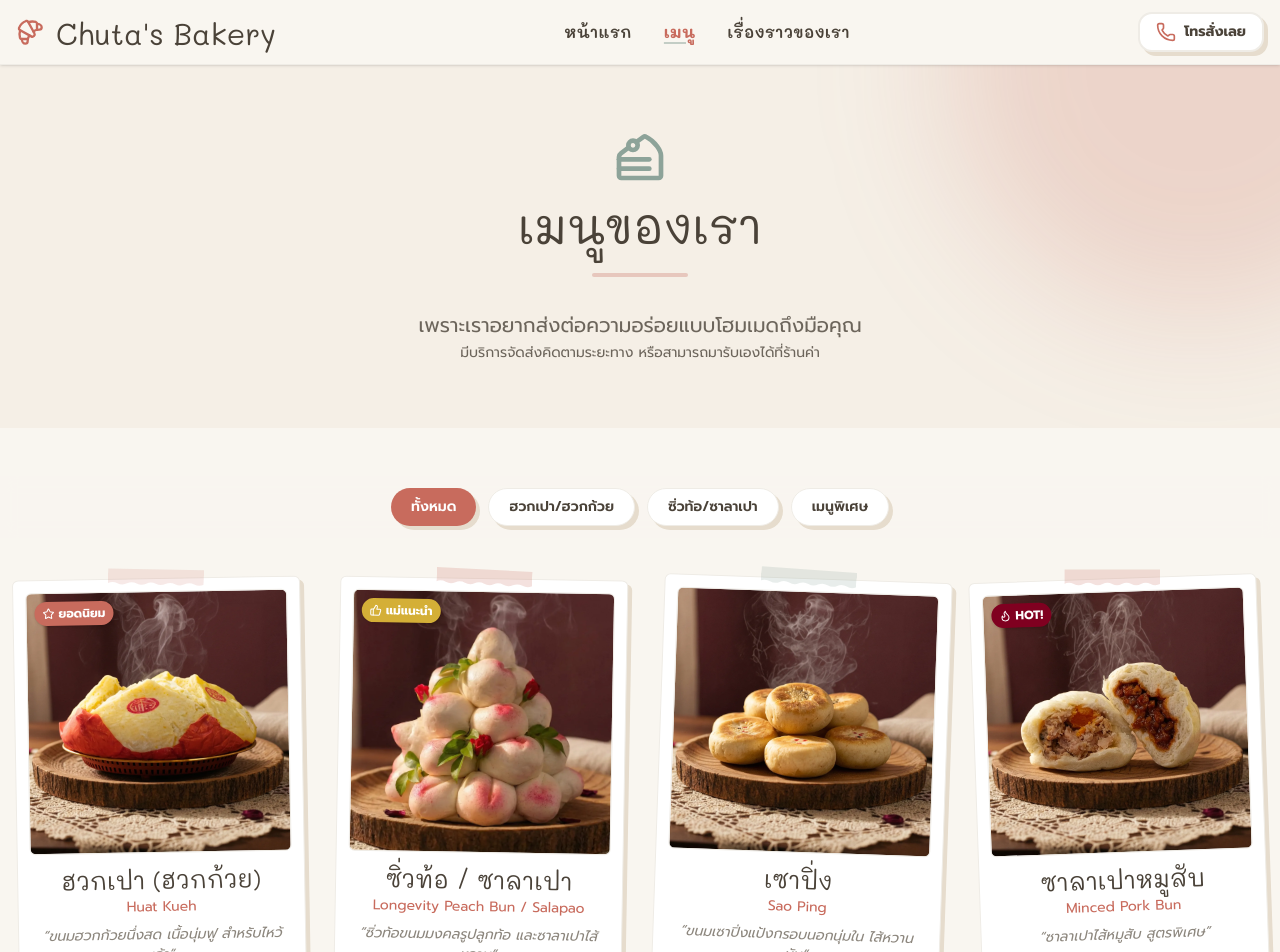
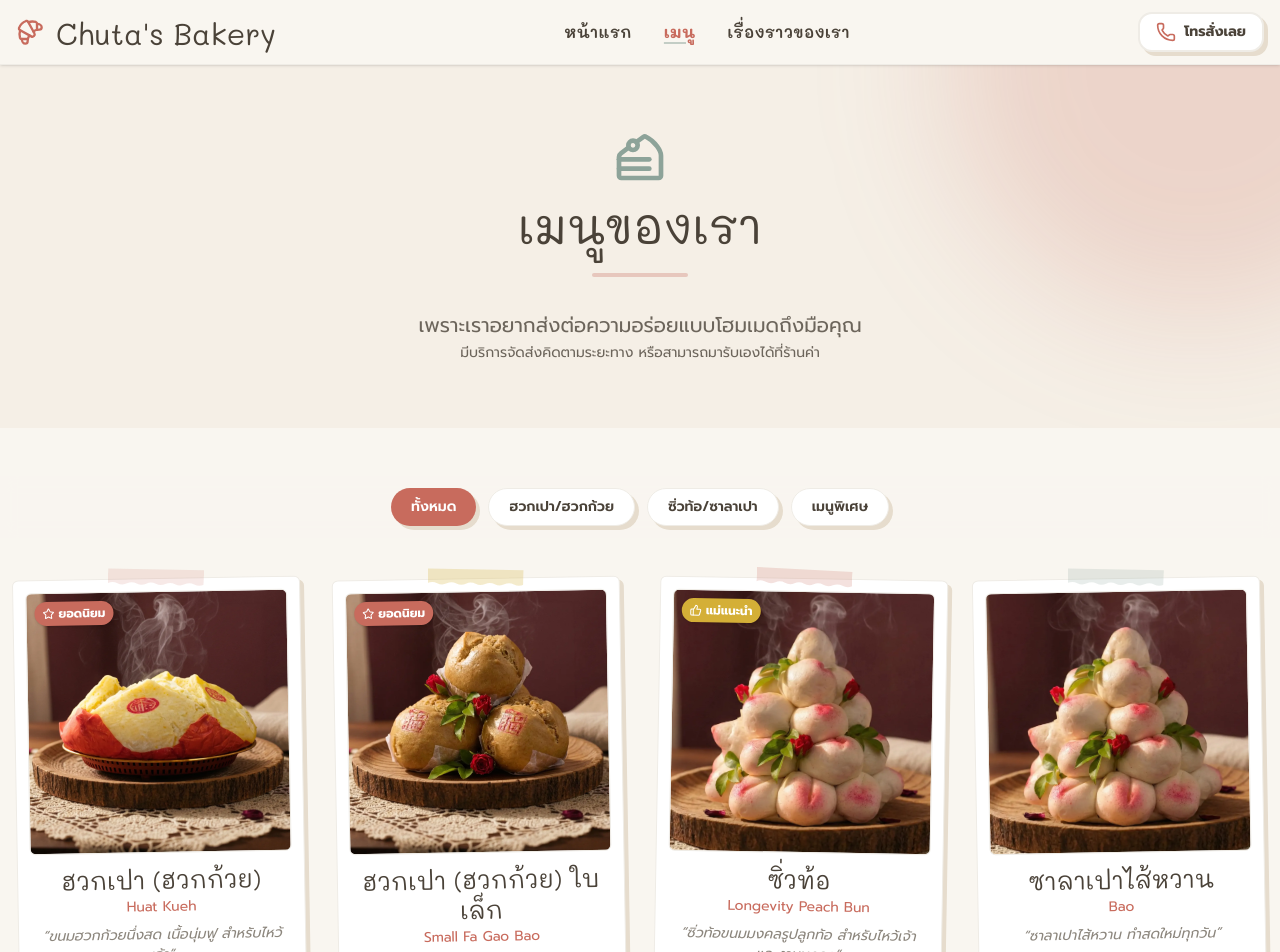
Before and after one commit to satasuk03/chutas-bakery, a Next.js app: page /menu in a window 1280 px wide. Shown: the top 952 px of the page. Built offline with nearby package versions, Linux system fonts and the light colour scheme.

Commit message:
update menu item

```diff
--- a/src/app/layout.tsx
+++ b/src/app/layout.tsx
@@ -53,9 +53,9 @@ export const metadata: Metadata = {
     locale: "th_TH",
     url: SITE_URL,
     siteName: "Chuta's Bakery",
-    title: "Chuta's Bakery — ฮวกเปา ซาลาเปา ขนมไหว้เจ้าโฮมเมด",
+    title: "Chuta's Bakery — ฮวกเปา ซิ่วท้อ ฮวกก้วย ซาลาเปา ขนมไหว้เจ้าโฮมเมด",
     description:
-      "ฮวกเปา ฮวกก้วย ซาลาเปา ซิ่วท้อ และขนมไหว้พระจันทร์ ทำสดด้วยมือทุกวัน ไม่ใส่สารกันเสีย",
+      "ฮวกเปา ฮวกก้วย ซาลาเปา ซิ่วท้อ และขนมไหว้พระจันทร์ ทำสดด้วยมือทุกวัน ไม่ใส่สารกันเสีย ส่งต่อความโชคดีด้วยรสมือแม่",
     images: [
       {
         url: "/og-image.webp",
@@ -69,9 +69,9 @@ export const metadata: Metadata = {
   // Twitter / X card
   twitter: {
     card: "summary_large_image",
-    title: "Chuta's Bakery — ฮวกเปา ซาลาเปา ขนมไหว้เจ้าโฮมเมด",
+    title: "Chuta's Bakery — ฮวกเปา ซิ่วท้อ ฮวกก้วย ซาลาเปา ขนมไหว้เจ้าโฮมเมด",
     description:
-      "ฮวกเปา ฮวกก้วย ซาลาเปา ซิ่วท้อ และขนมไหว้พระจันทร์ ทำสดด้วยมือทุกวัน ไม่ใส่สารกันเสีย",
+      "ฮวกเปา ฮวกก้วย ซาลาเปา ซิ่วท้อ และขนมไหว้พระจันทร์ ทำสดด้วยมือทุกวัน ไม่ใส่สารกันเสีย ส่งต่อความโชคดีด้วยรสมือแม่",
     images: ["/og-image.webp"],
   },
 
--- a/src/data/menu-items.json
+++ b/src/data/menu-items.json
@@ -27,16 +27,43 @@
       ]
     },
     {
-      "id": "siutao-salapao",
-      "nameTh": "ซิ่วท้อ / ซาลาเปา",
-      "nameEn": "Longevity Peach Bun / Salapao",
-      "descriptionTh": "ซิ่วท้อขนมมงคลรูปลูกท้อ และซาลาเปาไส้หวาน",
-      "longDescription": "ซิ่วท้อขนมมงคลรูปลูกท้อ และซาลาเปาไส้หวาน ทำสดใหม่ทุกวัน\nมีบริการจัดถาด 100 - 200 บาท\nมีบริการจัดส่งคิดตามระยะทาง หรือสามารถมารับเองได้ที่ร้านค่า",
+      "id": "huakpao-sm",
+      "nameTh": "ฮวกเปา (ฮวกก้วย) ใบเล็ก",
+      "nameEn": "Small Fa Gao Bao",
+      "descriptionTh": "ขนมฮวกก้วยนึ่งสด เนื้อนุ่มฟู สำหรับไหว้เจ้า",
+      "category": "huaykuay",
+      "image": "/menu/fa-gao-small-bao.webp",
+      "badge": "popular",
+      "rotation": -1,
+      "longDescription": "ฮวกเปา (ฮวกก้วย/ฟาก้าว) เป็นขนมมงคลของชาวจีน นิยมใช้ในพิธีไหว้เจ้า ไหว้บรรพบุรุษ และงานเทศกาลสำคัญ เช่น ตรุษจีน สารทจีน เพราะเชื่อว่าจะนำความเจริญรุ่งเรืองและโชคดีมาให้ ขนมทำจากแป้งข้าวเจ้าผสมน้ำตาล นำไปนึ่งจนฟูแตกบาน ยิ่งแตกบานสวยยิ่งเป็นสิริมงคล เนื้อนุ่มหนึบหอมหวานตามธรรมชาติ ไม่ใส่สารกันบูด ทำสดใหม่ทุกวัน\nมีบริการจัดส่งคิดตามระยะทาง หรือสามารถมารับเองได้ที่ร้านค่า",
+      "price": 20,
+      "unit": "ใบ"
+    },
+    {
+      "id": "siutao",
+      "nameTh": "ซิ่วท้อ",
+      "nameEn": "Longevity Peach Bun",
+      "descriptionTh": "ซิ่วท้อขนมมงคลรูปลูกท้อ สำหรับไหว้เจ้าและงานมงคล",
+      "longDescription": "ซิ่วท้อ เป็นขนมมงคลรูปลูกท้อ สัญลักษณ์แห่งความอายุยืน ความโชคดี นิยมใช้ในพิธีไหว้เจ้า ไหว้บรรพบุรุษ และงานวันเกิด ทำสดใหม่ทุกวัน ไม่ใส่สารกันบูด\nมีบริการจัดถาด 100 - 200 บาท\nมีบริการจัดส่งคิดตามระยะทาง หรือสามารถมารับเองได้ที่ร้านค่า",
       "category": "siutao",
       "image": "/menu/peach-bao.webp",
       "images": ["/menu/bao-basket.webp"],
       "badge": "recommended",
       "rotation": 1,
+      "price": 25,
+      "unit": "ใบ",
+      "flavors": ["ถั่วทอง", "เผือก", "งา", "มะพร้าว"]
+    },
+    {
+      "id": "salapao-sweet",
+      "nameTh": "ซาลาเปาไส้หวาน",
+      "nameEn": "Bao",
+      "descriptionTh": "ซาลาเปาไส้หวาน ทำสดใหม่ทุกวัน",
+      "longDescription": "ซาลาเปาไส้หวาน เนื้อแป้งนุ่มฟู ไส้หลากหลายให้เลือก ทำสดใหม่ทุกวัน ไม่ใส่สารกันบูด\nมีบริการจัดถาด 100 - 200 บาท\nมีบริการจัดส่งคิดตามระยะทาง หรือสามารถมารับเองได้ที่ร้านค่า",
+      "category": "siutao",
+      "image": "/menu/peach-bao.webp",
+      "images": ["/menu/bao-basket.webp"],
+      "rotation": -1,
       "price": 25,
       "unit": "ใบ",
       "flavors": ["ถั่วทอง", "เผือก", "งา", "มะพร้าว"]
```
Also changed, not shown: 1 other file (tests, documents, lock files or other folders).
